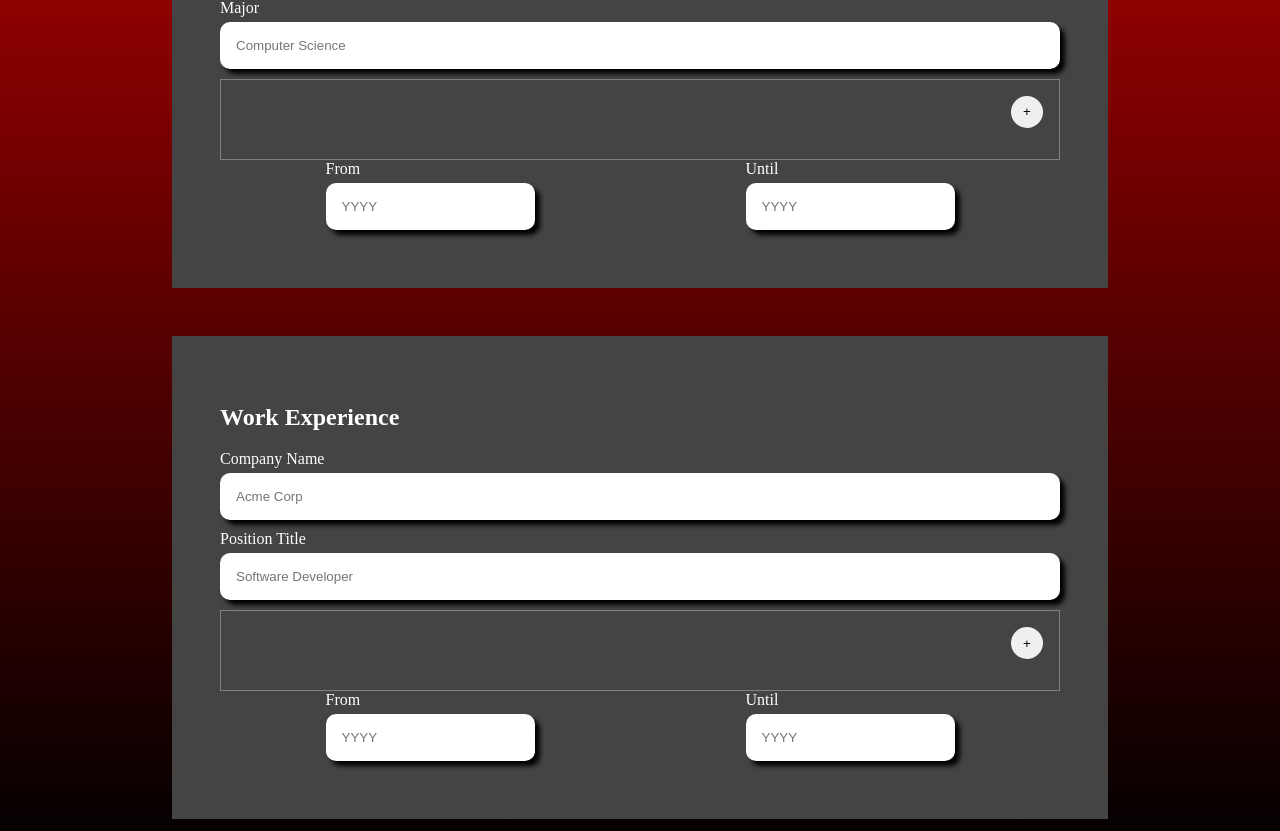
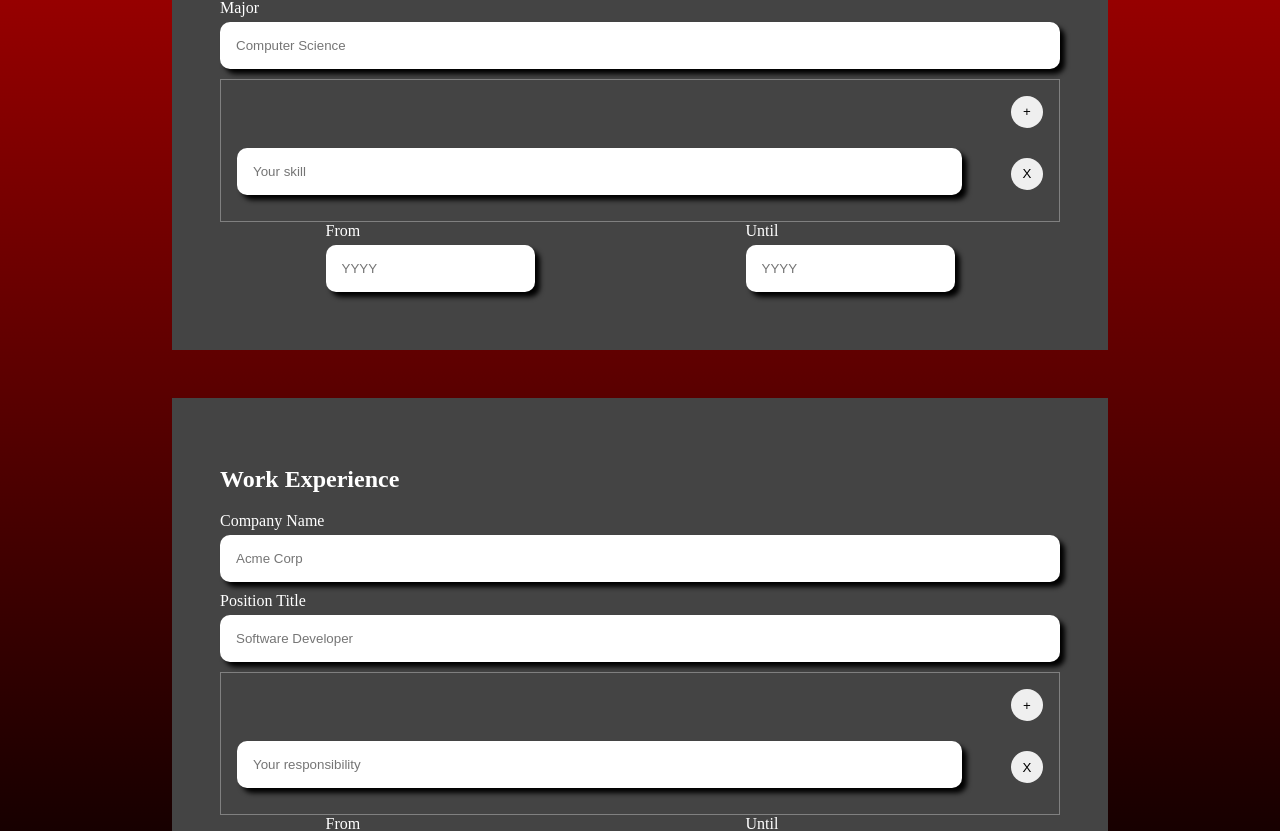
Before and after one commit to ValienteRitter/CV-generator-application, a React (Vite) app: page / in a window 1280 px wide. Shown: the part 771-1602 px from the top of the page. Built offline with nearby package versions, Linux system fonts and the light colour scheme.

Commit message:
Feat: Add default value for skills and responsibility

```diff
--- a/src/App.jsx
+++ b/src/App.jsx
@@ -14,7 +14,7 @@ export function App() {
         education: {
             schoolName: "",
             major: "",
-            skills: [],
+            skills: [{id: crypto.randomUUID(), value: ''}],
             from: "",
             until: "",
         },
@@ -22,7 +22,7 @@ export function App() {
         work: {
             companyName: "",
             positionTitle: "",
-            responsibilities: [],
+            responsibilities: [{id: crypto.randomUUID(), value: ''}],
             from: "",
             until: "",
         },
```
